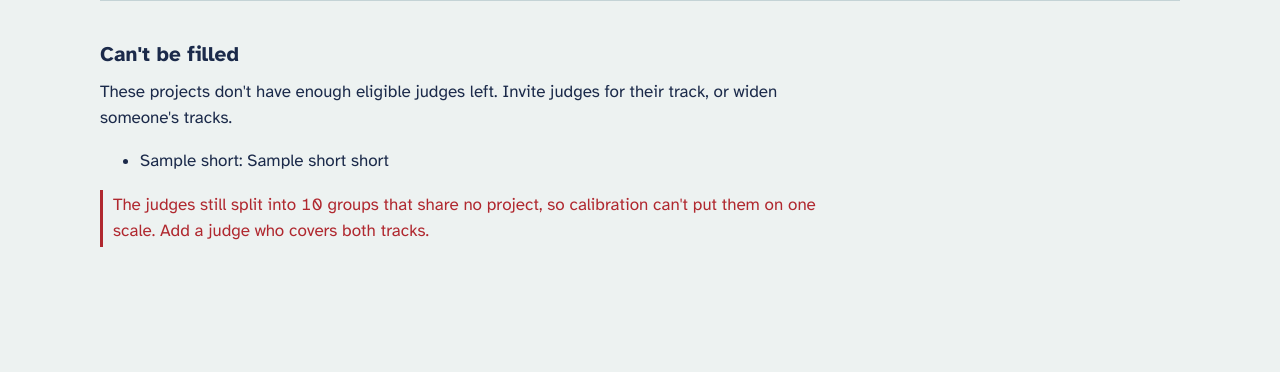
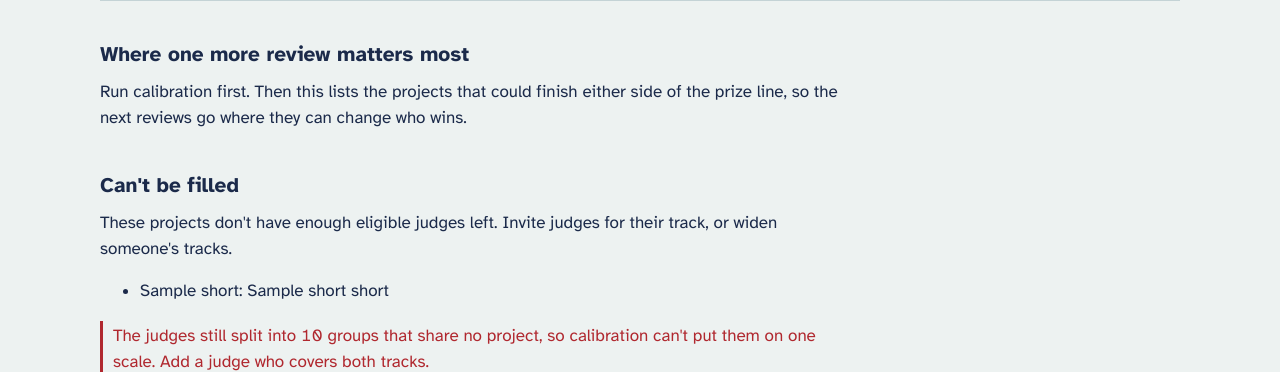
Before and after one commit to keirsalterego/ballotbench, a Django app: template src/portal/templates/portal/organizer/assign.html in a window 1280 px wide. Shown: the part 556-928 px from the top of the page. Before the commit the page ends 803 px from the top, so only its background shows below. Run offline with Django 5.2, Linux system fonts and the light colour scheme; the template is opened without the code that fills it: most values are stand-ins (such as "Sample title", 1, 10 or a date in 2020).

Commit message:
Show the contested projects on the assignment page, with their plausible ranks

```diff
--- a/src/portal/templates/portal/organizer/assign.html
+++ b/src/portal/templates/portal/organizer/assign.html
@@ -23,6 +23,21 @@
 {% else %}
   <p class="flag good">Every project already has {{ k }} review{{ k|pluralize }} handed out, or no judge is left who may take one.</p>
 {% endif %}
+<h2>Where one more review matters most</h2>
+{% if not contested_run %}
+<p>Run calibration first. Then this lists the projects that could finish either side of the prize line, so the next reviews go where they can change who wins.</p>
+{% elif contested %}
+<p>There {{ contested|length|pluralize:"is,are" }} {{ contested|length }} project{{ contested|length|pluralize }} whose plausible rank crosses the top {{ line }} (the number of prizes, or three).
+  Spreading reviews evenly spends most of them on projects that can't win and can't miss; these are the ones where another opinion can change the result.</p>
+<div class="table-wrap"><table>
+  <thead><tr><th>Project</th><th class="num">Rank</th><th class="num">Could be</th><th class="num">Reviews</th></tr></thead>
+  <tbody>{% for r in contested %}<tr><td>{{ r.project.title }}</td><td class="num">{{ r.rank }}</td><td class="num">{{ r.rank_low }} to {{ r.rank_high }}</td><td class="num">{{ r.n_reviews }}</td></tr>{% endfor %}</tbody>
+</table></div>
+<form method="post">{% csrf_token %}<input type="hidden" name="focus" value="podium"><button class="quiet">Give each of these one more review</button></form>
+{% else %}
+<p class="flag good">The top {{ line }} is settled: no project's plausible range crosses the prize line.</p>
+{% endif %}
+
 {% if short %}
   <h2>Can't be filled</h2>
   <p>These projects don't have enough eligible judges left. Invite judges for their track, or widen someone's tracks.</p>
```
